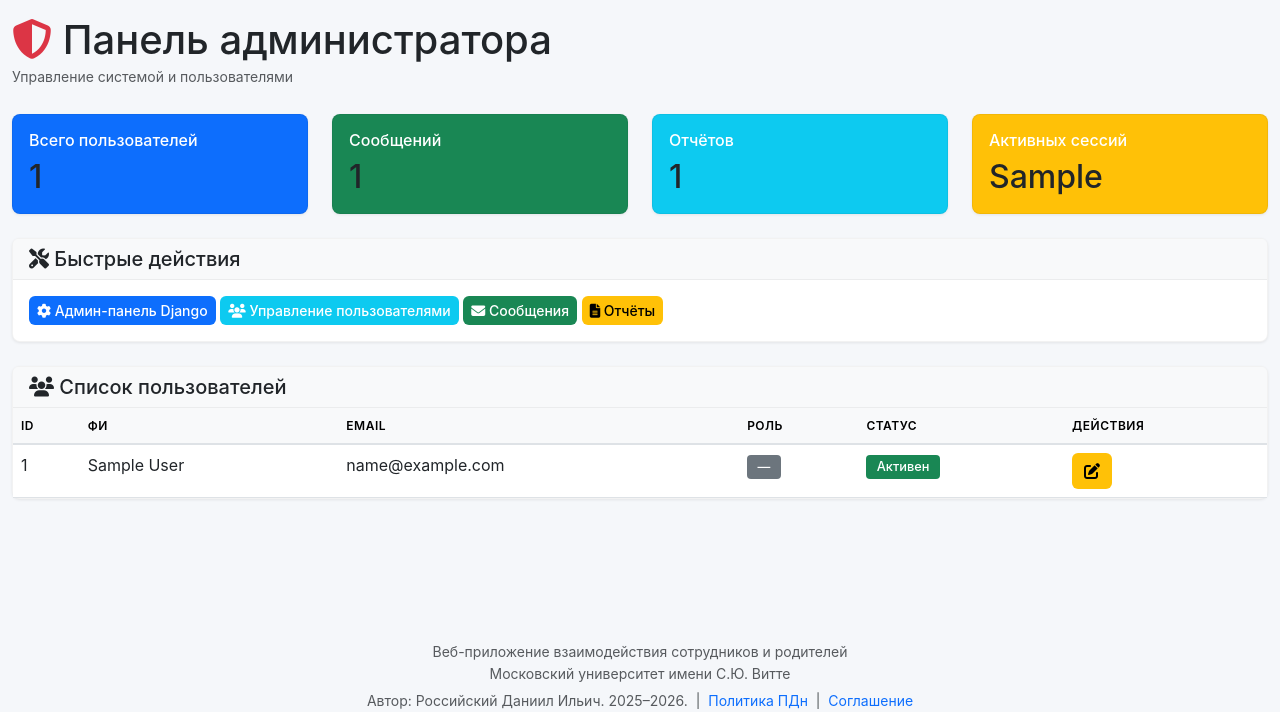
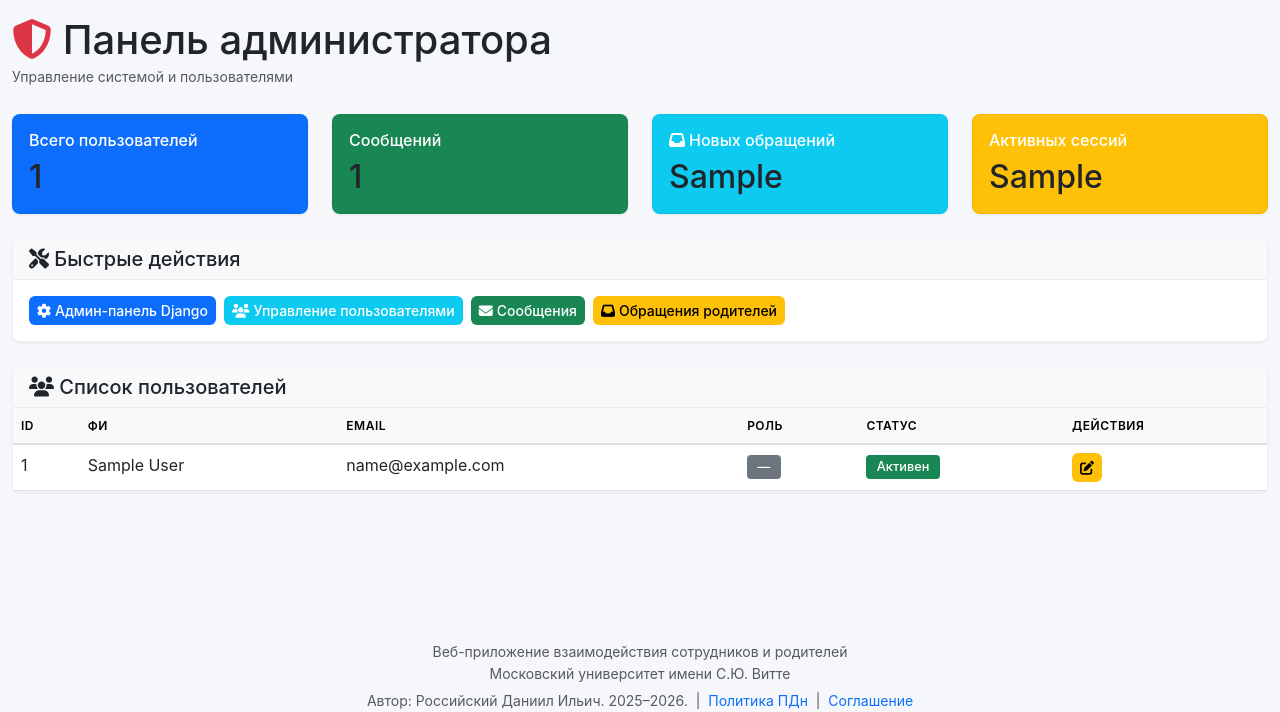
Before and after one commit to Ananice/Rossiiskii_35_WebApp_Parents, a Django app: template templates/dashboard/admin.html in a window 1280 px wide. Shown: the part 88-800 px from the top of the page. Run offline with Django 3.2, Linux system fonts and the light colour scheme; tables that the repository leaves empty hold one stand-in row (values such as "Sample post"); the template is opened without the code that fills it: values that come from a table or form of the project are taken from there, most other values are stand-ins (such as "Sample title", 1, 10 or a date in 2020).

Commit message:
feat(admin): счётчик обращений, реальные сессии, исправлены URL

```diff
--- a/templates/dashboard/admin.html
+++ b/templates/dashboard/admin.html
@@ -53,17 +53,17 @@
         </div>
     </div>
 
-    <!-- КАРТОЧКА 3: ОТЧЁТОВ -->
+    <!-- КАРТОЧКА 3: Новых обращений -->
     <div class="col-md-3">
-        <div class="card bg-info text-white">
-            <!-- bg-info = голубой фон -->
-
-            <div class="card-body">
-                <h6 class="card-title">Отчётов</h6>
-                <h2 class="mb-0">{{ reports_count }}</h2>
-            </div>
-        </div>
-    </div>
+		<div class="card bg-info text-white">
+			<div class="card-body">
+				<h6 class="card-title">
+					<i class="fas fa-inbox me-1"></i>Новых обращений
+				</h6>
+				<h2 class="mb-0">{{ pending_feedback }}</h2>
+			</div>
+		</div>
+	</div>
 
     <!-- КАРТОЧКА 4: АКТИВНЫХ СЕССИЙ -->
     <div class="col-md-3">
@@ -76,6 +76,7 @@
             </div>
         </div>
     </div>
+
 </div>
 
 <!-- ===================== КНОПКИ БЫСТРЫХ ДЕЙСТВИЙ ===================== -->
@@ -91,28 +92,28 @@
                 </h5>
             </div>
 
-            <div class="card-body">
+            <div class="card-body d-flex gap-2 flex-wrap">
                 <!-- КНОПКА 1: Админ-панель Django -->
-                <a href="/admin/" class="btn btn-sm btn-primary">
+                <a href="{% url 'admin:index' %}" class="btn btn-sm btn-primary">
                     <!-- btn-sm = маленькая кнопка -->
                     <!-- btn-primary = синяя кнопка -->
 
-                    <i class="fas fa-cog"></i> Админ-панель Django
+                    <i class="fas fa-cog me-1"></i>Админ-панель Django
                 </a>
 
                 <!-- КНОПКА 2: Управление пользователями -->
-                <a href="/admin/communications/user/" class="btn btn-sm btn-info">
-                    <i class="fas fa-users"></i> Управление пользователями
+                <a href="{% url 'admin:communications_user_changelist' %}" class="btn btn-sm btn-info">
+                    <i class="fas fa-users me-1"></i>Управление пользователями
                 </a>
 
                 <!-- КНОПКА 3: Сообщения -->
-                <a href="/admin/communications/message/" class="btn btn-sm btn-success">
-                    <i class="fas fa-envelope"></i> Сообщения
+                <a href="{% url 'admin:communications_message_changelist' %}" class="btn btn-sm btn-success">
+                    <i class="fas fa-envelope me-1"></i>Сообщения
                 </a>
 
-                <!-- КНОПКА 4: Отчёты -->
-                <a href="/admin/communications/report/" class="btn btn-sm btn-warning">
-                    <i class="fas fa-file-alt"></i> Отчёты
+                <!-- КНОПКА 4: Обращения родителей -->
+                <a href="{% url 'public:staff_feedback_list' %}" class="btn btn-sm btn-warning">
+                    <i class="fas fa-inbox me-1"></i>Обращения родителей
                 </a>
             </div>
         </div>
@@ -197,7 +198,7 @@
 
                             <!-- ДЕЙСТВИЯ (КНОПКА РЕДАКТИРОВАНИЯ) -->
                             <td>
-                                <a href="/admin/communications/user/{{ user.id }}/change/" class="btn btn-xs btn-warning">
+                                <a href="{% url 'admin:communications_user_change' user.id %}" class="btn btn-sm btn-warning">
                                     <!-- /change/ = Django страница редактирования -->
 
                                     <i class="fas fa-edit"></i>
```
Also changed, not shown: apps/core/views.py (+10 -54 lines).
